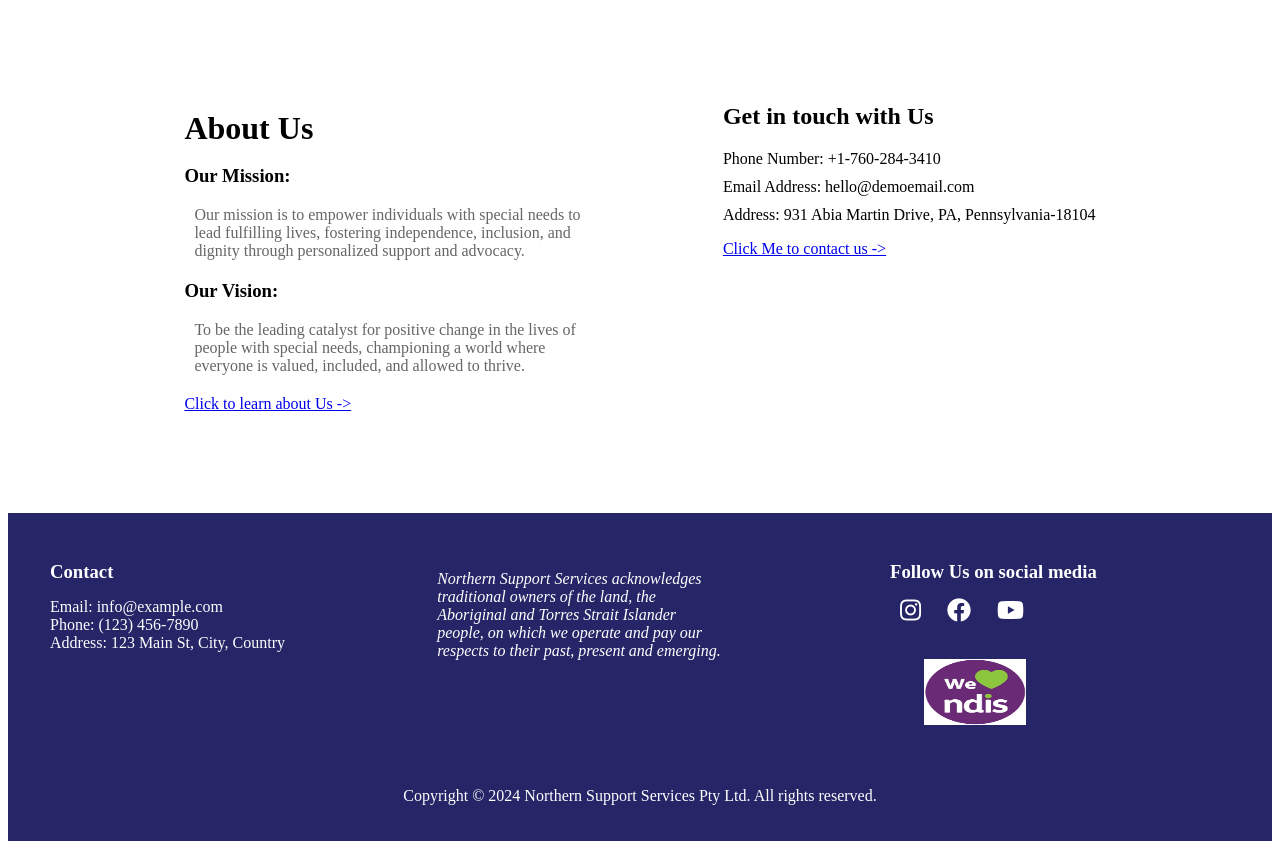
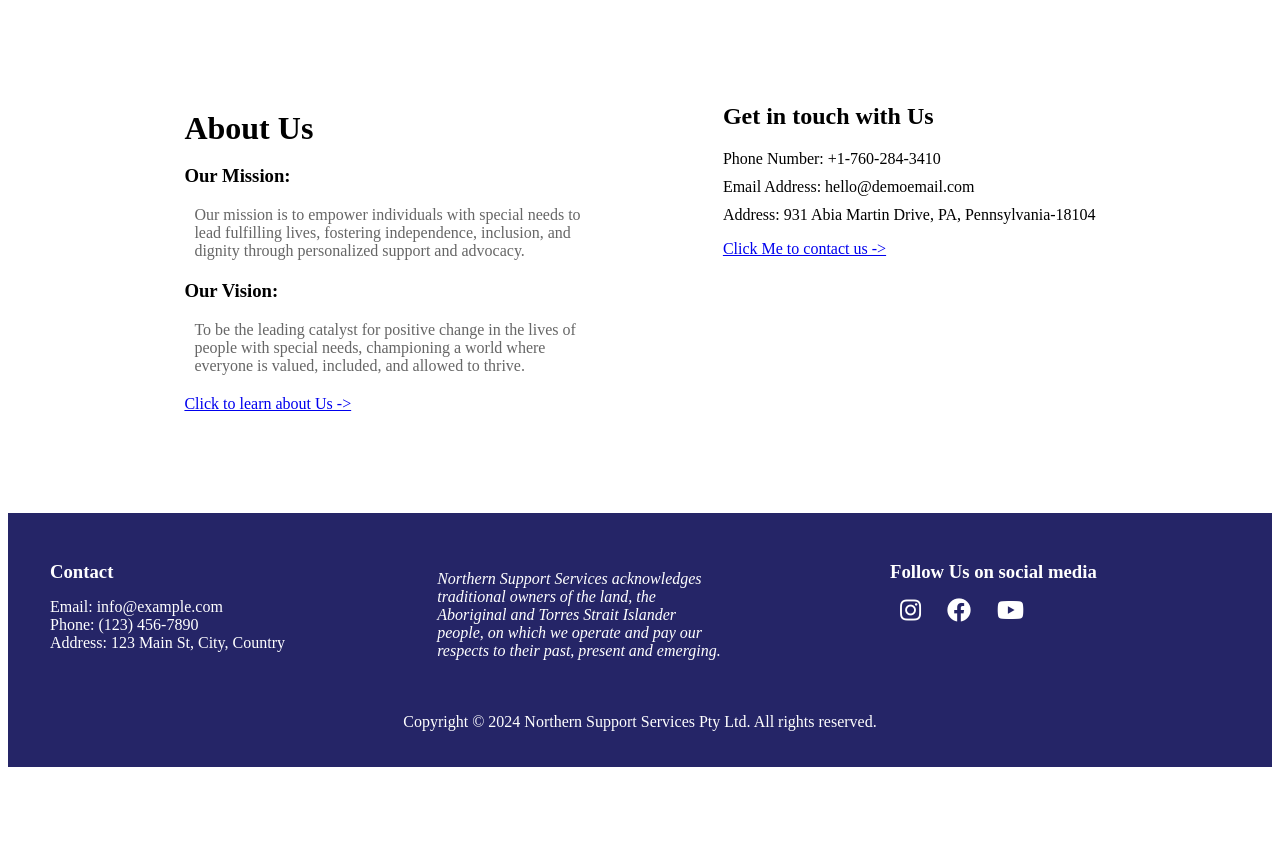
Before and after one commit to RupalDesai/northernsupportservice, a website: page index.html in a window 1280 px wide. Shown: the part 1702-2551 px from the top of the page. After the commit the page ends 2477 px from the top, so only its background shows below. Drawn offline with Linux system fonts and the light colour scheme.

Commit message:
Add files via upload

```diff
--- a/index.html
+++ b/index.html
@@ -26,6 +26,7 @@
                         </ul>
                     </div>
                 </div>
+
 
                 <div>
                     <section class="section">
@@ -163,7 +164,7 @@
                     <a href="https://www.youtube.com/yourprofile" target="_blank" aria-label="YouTube">
                         <i class="fab fa-youtube"></i>
                     </a>
-                    <img src="functionality/images/foote.jpg" class="image-container-footer ">
+                    <!--<img src="functionality/images/foote.jpg" class="image-container-footer ">-->
                 </div>
             </div>
             <p style="text-align: center;">Copyright &copy; 2024 Northern Support Services Pty Ltd. All rights reserved.</p>
```
